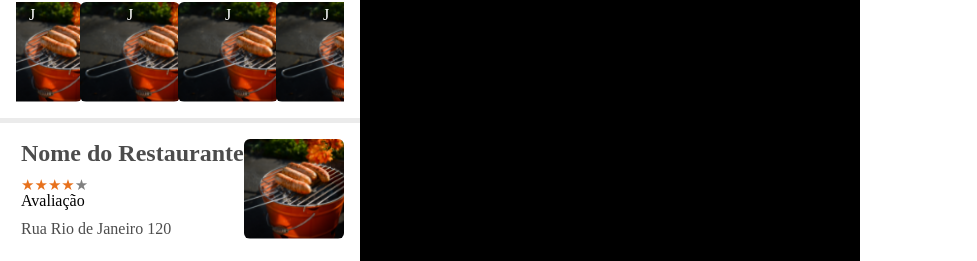
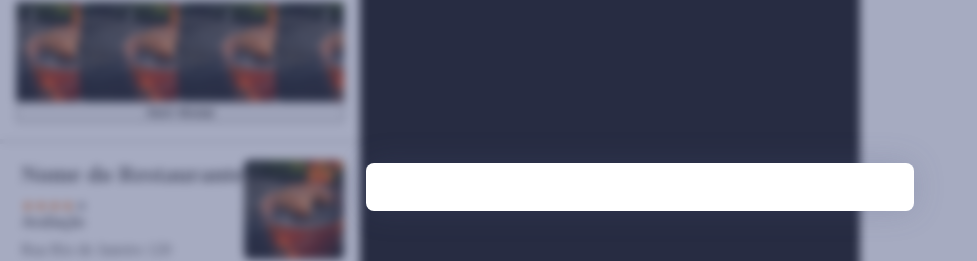
Before and after one commit to SrLabres/search-restaurant, a React (Create React App) app: page / in a window 1280 px wide. Shown: the part 213-474 px from the top of the page, without its empty margins (0-977 px from the left). Built offline with nearby package versions, Linux system fonts and the light colour scheme.

Commit message:
Criando o overlay e modal

```diff
--- a/public/index.html
+++ b/public/index.html
@@ -35,6 +35,7 @@
   <body>
     <noscript>You need to enable JavaScript to run this app.</noscript>
     <div id="root"></div>
+    <div id="modal-root"></div>
     <!--
       This HTML file is a template.
       If you open it directly in the browser, you will see an empty page.
--- /dev/null
+++ b/src/components/Modal/Portal/index.jsx
@@ -0,0 +1,6 @@
+import ReactDOM from 'react-dom';
+
+export const PortalModal = ({children}) => {
+  const portal = document.getElementById('modal-root');
+  return ReactDOM.createPortal(children, portal);
+}
--- /dev/null
+++ b/src/components/Modal/index.jsx
@@ -0,0 +1,37 @@
+import React, {useEffect} from 'react';
+
+import {PortalModal} from './Portal'
+import {Overlay, Dialog} from './styles'
+
+export const Modal = ({children, open, onclose }) => {
+
+  useEffect(() => {
+    function onEsc(e){
+      if (e.keyCode === 27) onclose();
+    }
+    window.addEventListener('keydown', onEsc);
+    return () => {
+      window.removeEventListener('keydown', onEsc);
+    }
+  } ,[onclose]);
+
+
+
+  if (!open) return null;
+
+  function onOverlayClick() {
+    onclose();
+  }
+
+  function onDialogClick(e) {
+    e.stopPropagation();
+  }
+
+  return (
+    <PortalModal>
+      <Overlay onClick={onOverlayClick}>
+        <Dialog oncClick={onDialogClick}>{children}</Dialog>
+      </Overlay>
+  </PortalModal>
+  )
+}
--- /dev/null
+++ b/src/components/Modal/styles.js
@@ -0,0 +1,32 @@
+import styled from 'styled-components'
+
+export const Overlay = styled.div`
+  position: fixed;
+  top: 0;
+  right: 0;
+  left: 0;
+  bottom: 0;
+
+  display: flex;
+  justify-content: center;
+  align-items: center;
+  width: 100%;
+  height: 100%;
+
+  background-color: rgba(78, 89, 131, 0.5);
+  backdrop-filter: blur(5px);
+
+  z-index: 999;
+`;
+
+export const Dialog = styled.div`
+  display: flex;
+  flex-direction: column;
+  justify-content: space-between;
+  max-height: calc(100% - 144px);
+  width: 500px;
+  padding: 24px;
+  background-color: #fff;
+  box-shadow: 0px 0px 32px rgba(78, 89, 131, 0.2);
+  border-radius: 8px;
+`
--- a/src/components/index.js
+++ b/src/components/index.js
@@ -1,2 +1,3 @@
 export {ImageCard} from './ImageCard'
 export {RestauranteCard} from './RestauranteCard'
+export {Modal} from './Modal'
--- a/src/pages/Home/index.jsx
+++ b/src/pages/Home/index.jsx
@@ -6,11 +6,12 @@ import MaterialIcon from '@material/react-material-icon';
 import logo from '../../assets/logo.svg';
 import restaurantes from '../../assets/restaurante-fake.png'
 
-import {ImageCard, RestauranteCard} from '../../components'
+import {ImageCard, RestauranteCard, Modal} from '../../components'
 import { Container, Search, Logo, Wrapper, Map, CarroselTitle, Carrosel} from './style';
 
 export const Home = () => {
   const [inputValue, setInputValue] = useState('');
+  const [modalOpen, setModalOpen] = useState(true);
   const settings = {
     dots: false,
     infinite: true,
@@ -44,10 +45,12 @@ export const Home = () => {
           <ImageCard photo={restaurantes} title='J'/>
           <ImageCard photo={restaurantes} title='J'/>
         </Carrosel>
+        <button onClick={() => setModalOpen(true)}>Abrir Modal</button>
       </Search>
       <RestauranteCard></RestauranteCard>
     </Container>
     <Map />
+    <Modal open={modalOpen} onclose={() => setModalOpen(!modalOpen)}/>
     </Wrapper>
   );
 };
```
